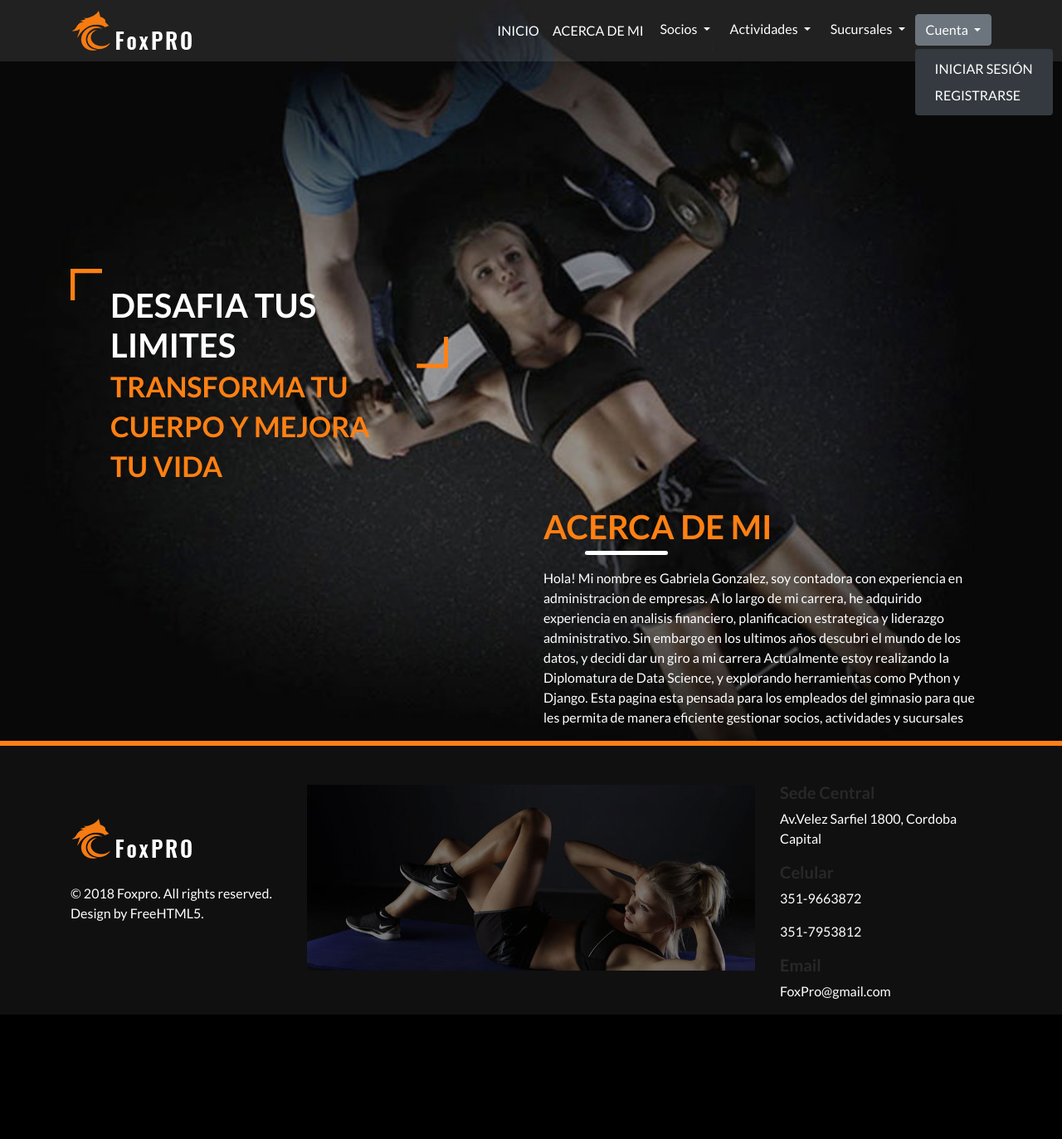
After one commit to gabrielagonzalezliliana/Proyecto_Final, a Django app: page /about/ in a window 1280 px wide, after a click on "Cuenta". The commit adds this page. Shown: the whole page at 83% size. Run offline with Django 4.2, Linux system fonts and the light colour scheme; some libraries are stand-ins or nearby versions.

Commit message:
acerca de mi

```diff
--- /dev/null
+++ b/proyecto_django/App/templates/App/about.html
@@ -0,0 +1,18 @@
+{% extends "App/base.html" %}
+
+{% load static %}
+
+{% block main %}
+<div id="about-us" class="container-fluid fh5co-about-us pl-0 pr-0 parallax-window" data-parallax="scroll" data-image-src="images/about-us-bg.jpg">
+  <div class="container">
+    <div class="col-sm-6 offset-sm-6">
+      <h2 class="wow bounceInLeft" data-wow-delay=".25s">ACERCA DE MI</h2>
+      <hr/>
+      <p class="wow bounceInRight" data-wow-delay=".25s">Hola! Mi nombre es Gabriela Gonzalez, soy contadora con experiencia en administracion de empresas. A lo largo de mi carrera, he adquirido experiencia en analisis financiero, planificacion estrategica y liderazgo administrativo. Sin embargo en los ultimos años descubri el mundo de los datos, y decidi dar un giro a mi carrera
+        Actualmente estoy realizando la Diplomatura de Data Science, y explorando herramientas como Python y Django.
+        Esta pagina esta pensada para los empleados del gimnasio para que les permita de manera eficiente gestionar socios, actividades y sucursales
+         </p>
+
+  </div>
+</div>
+{% endblock main %}
--- a/proyecto_django/App/templates/App/base.html
+++ b/proyecto_django/App/templates/App/base.html
@@ -35,6 +35,7 @@
       <div class="collapse navbar-collapse" id="collapsibleNavbar">
         <ul class="navbar-nav ml-auto">
           <li class="nav-item"> <a class="nav-link" href="{% url 'inicio' %}">Inicio</a> </li>
+          <li class="nav-item"> <a class="nav-link" href="{% url 'about' %}">Acerca de mi </a> </li>
 
 
 
@@ -89,11 +90,7 @@
           </div>
 
 
-          {% if request.user.is_authenticated %}
-          <li class="nav-item"> <a class="nav-link" href="{% url 'Logout' %}">Cerrar Sesion</a> </li>
-          {% else %}
-          <li class="nav-item"> <a class="nav-link" href="{% url 'Login' %}">Iniciar Sesion</a> </li>
-          {% endif %}
+
 
 
           {# DROPDOWN PARA LA CUENTA DE USUARIO #}
@@ -115,7 +112,7 @@
               </button>
               <ul class="dropdown-menu" aria-labelledby="dropdownMenuGuest">
                   <li><a class="dropdown-item" href="{% url 'Login' %}">Iniciar Sesión</a></li>
-                  <li><a class="dropdown-item" href="{% url 'Register' %}">Crear cuenta</a></li>
+                  <li><a class="dropdown-item" href="{% url 'Register' %}">Registrarse</a></li>
 
 
 
--- a/proyecto_django/App/templates/App/inicio.html
+++ b/proyecto_django/App/templates/App/inicio.html
@@ -15,7 +15,7 @@
         "Nos apasiona ver a nuestros miembros superar sus límites y alcanzar nuevas metas. Creemos en la importancia de un enfoque integral que combine ejercicio, nutrición y bienestar mental. En [Nombre del Gimnasio], cada entrenamiento es una oportunidad para mejorar, crecer y sentirte mejor contigo mismo."
 
          </p>
-      <a class="btn btn-lg btn-outline-danger d-inline-block text-center mx-auto wow bounceInDown">Learn More</a> </div>
+
   </div>
 </div>
 {% endblock main %}
--- a/proyecto_django/App/urls.py
+++ b/proyecto_django/App/urls.py
@@ -6,7 +6,8 @@ urlpatterns = [
     path("", views.inicio, name = "inicio"),
     path("socios/", views.ver_socios, name = "socios"),
     path("actividades/", views.ver_actividades, name = "actividades"),
-    path("sucursales/", views.ver_sucursales, name = "sucursales")
+    path("sucursales/", views.ver_sucursales, name = "sucursales"),
+    path("about/", views.about, name="about")
 ]
 
 forms_api = [
--- a/proyecto_django/App/views.py
+++ b/proyecto_django/App/views.py
@@ -277,3 +277,7 @@ class SucursalesDeleteView(LoginRequiredMixin, DeleteView):
     model = sucursales
     template_name = "App/sucursales_borrar.html"
     success_url = reverse_lazy("ListaSucursales")
+
+
+def about(request):
+    return render(request, "App/about.html")
```
Also changed, not shown: proyecto_django/users/templates/users/editar_usuario.html (+10 -6 lines), proyecto_django/db.sqlite3.
